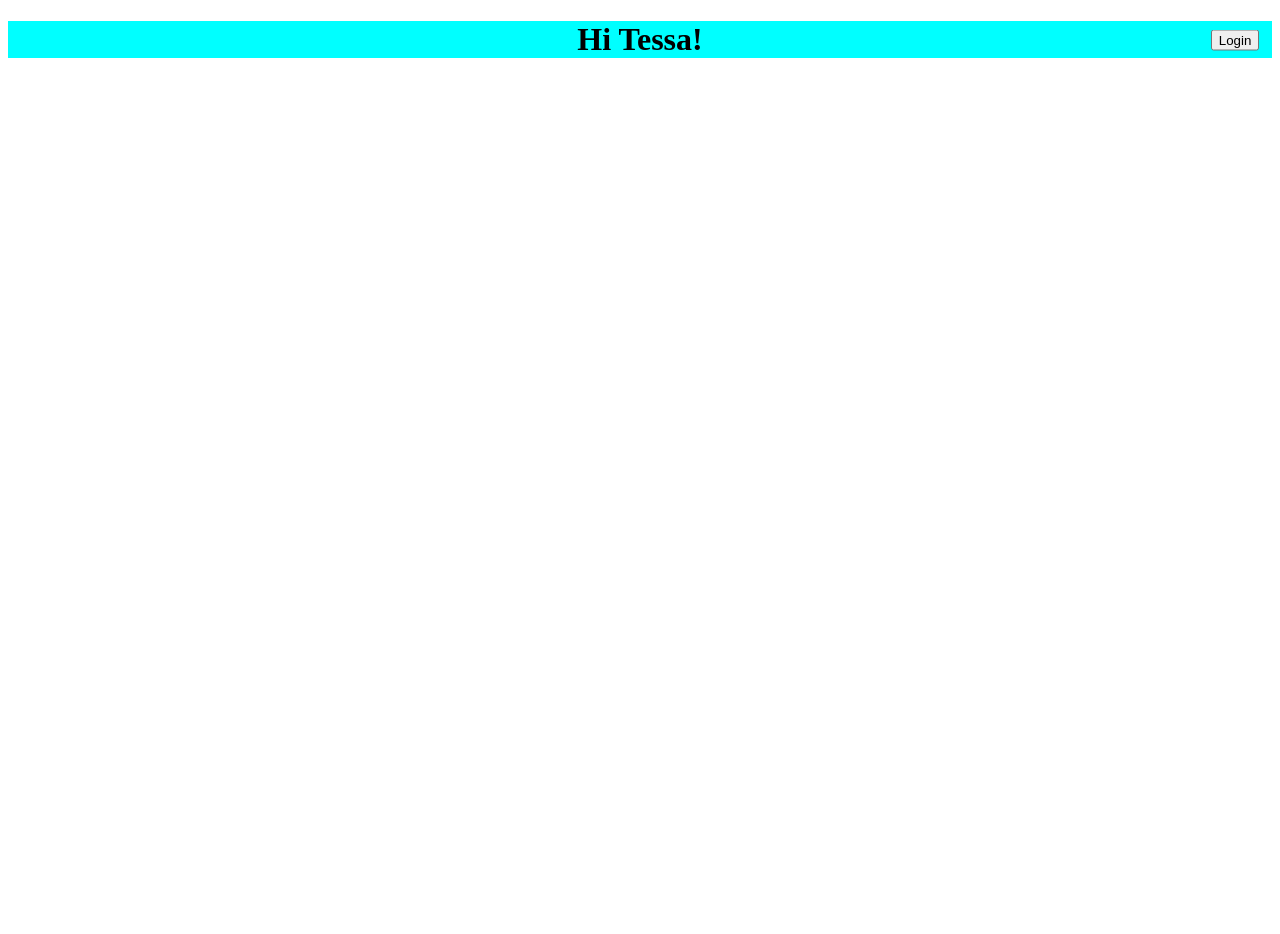
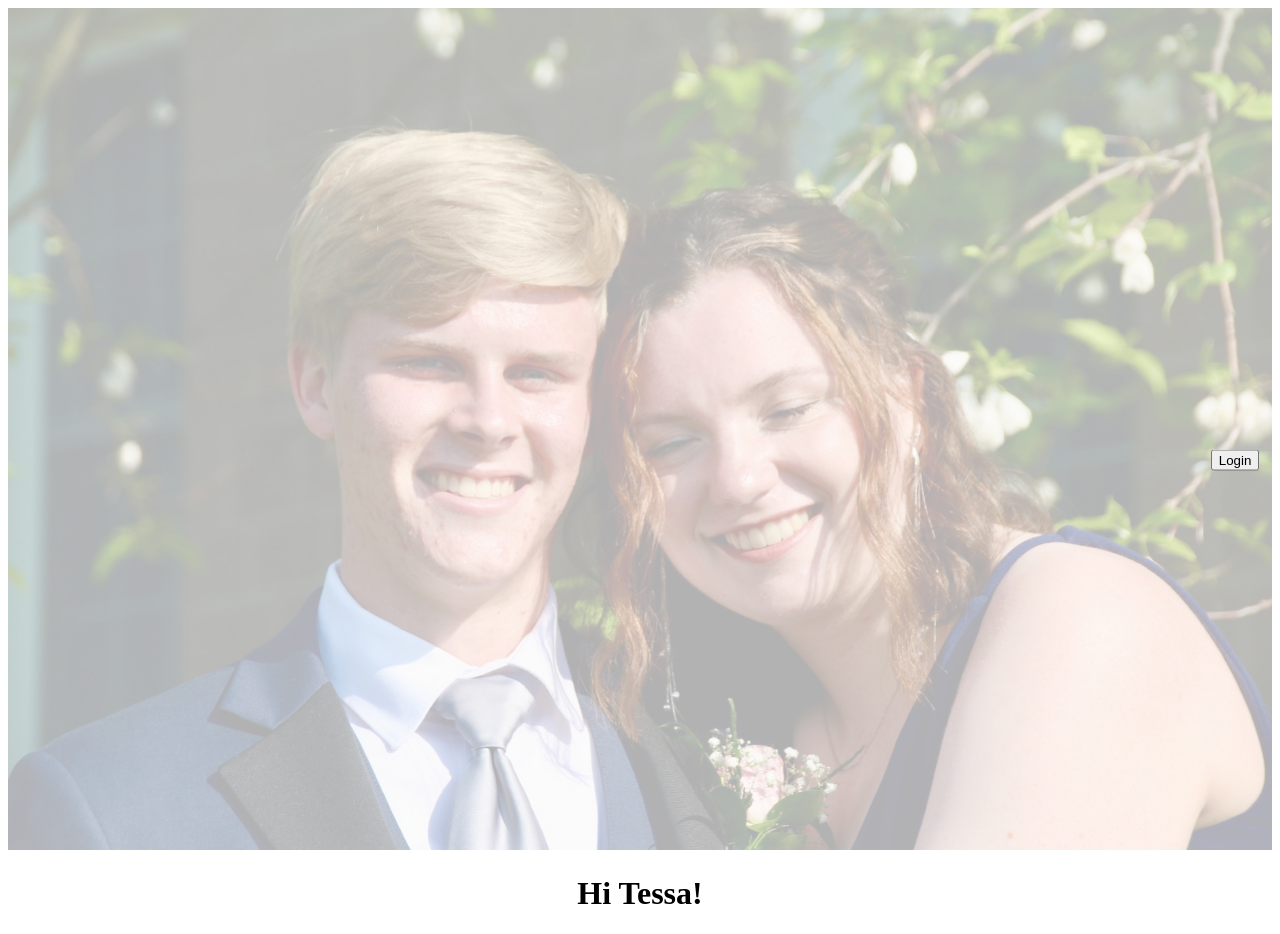
Before and after one commit to S3Doug/Tessadoug, a PHP site: page / in a window 1280 px wide. Before the commit the page ends 58 px from the top, so only its background shows below. Run offline with PHP 8.4, Linux system fonts and the light colour scheme.

Commit message:
Hi babes!

```diff
--- a/index.css
+++ b/index.css
@@ -1,8 +1,13 @@
 header {
     position: relative;
-    background-color: aqua;
+    width: 100%;
     text-align: center;
+}
+
+img {
     width: 100%;
+    height: auto;
+    opacity: 0.3;
 }
 
 header .login {
--- a/index.html
+++ b/index.html
@@ -12,16 +12,18 @@
     <body onload="checklogin()">
 
         <header>
+            <img src="Header.jpg" alt="Tessa and I" width="1000" height="300">
             <div class="greet">
                 <h1>Hi Tessa!</h1>
+
+                <div class="login">
+                    <p style="display:none" id="name"></p>
+                    <a href="login.html">
+                    <input type="button" id="login" name="login" value="Login">
+                    </a>
+                </div>
             </div>
 
-            <div class="login">
-                <p style="display:none" id="name"></p>
-                <a href="login.html">
-                <input type="button" id="login" name="login" value="Login">
-                </a>
-            </div>
         </header>
 
     </body>
```
Also changed, not shown: Header.jpg (added).
